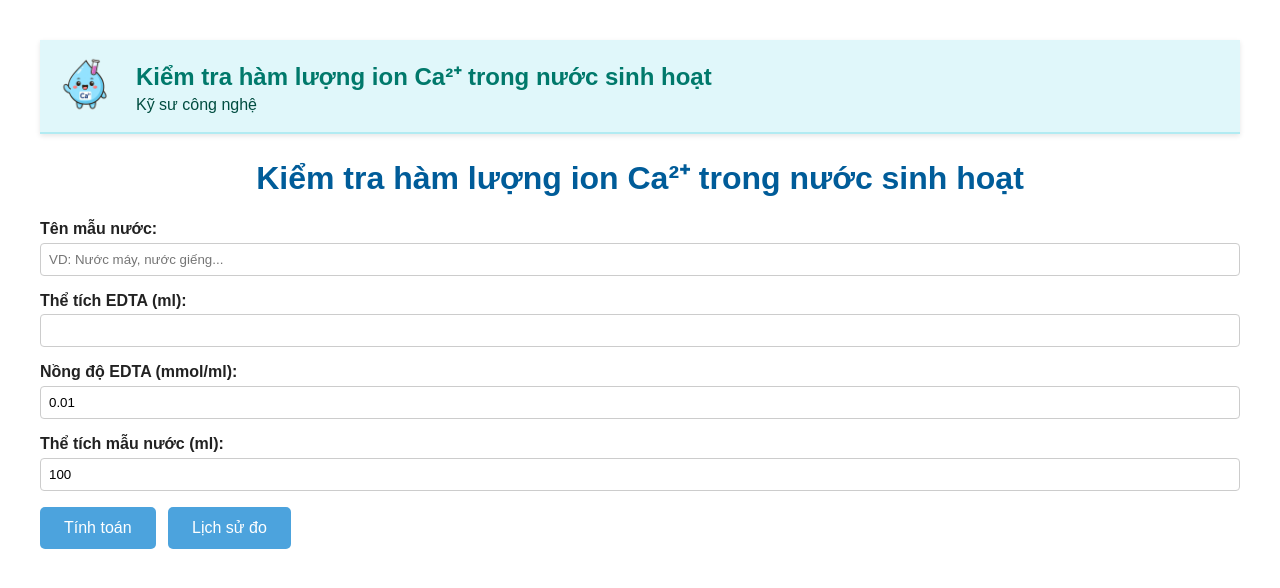
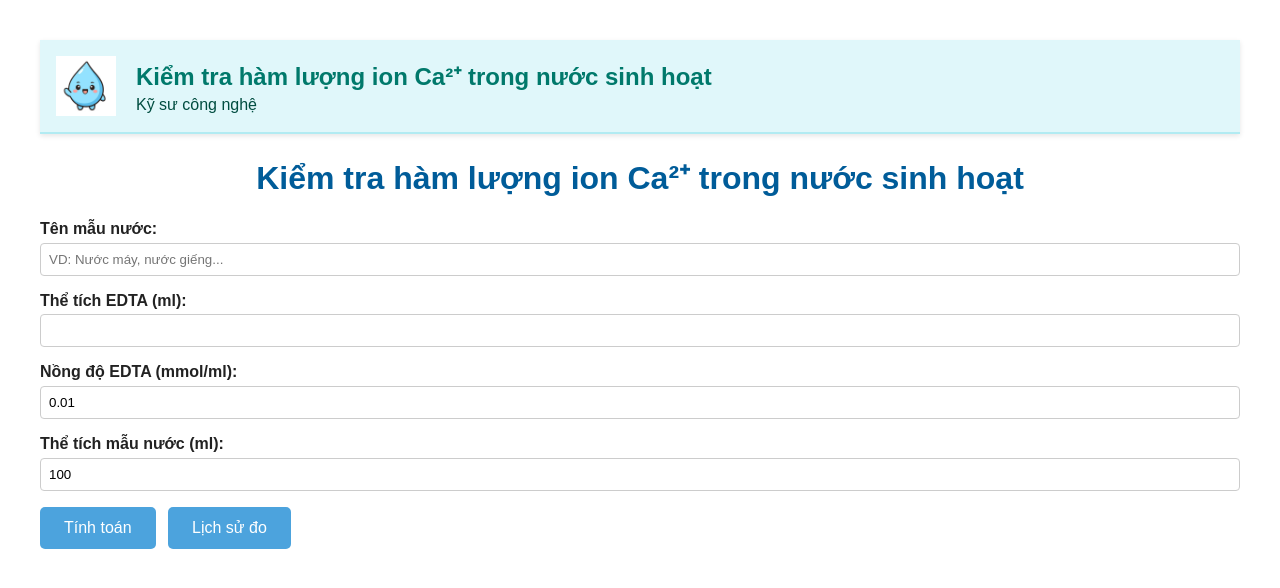
Before and after one commit to K-2711/TestCalcium, a plain HTML site: page index.html in a window 1280 px wide. Drawn offline with nearby package versions, Linux system fonts and the light colour scheme; some packages are replaced by stand-ins of ours; a script that the page names is missing.

Commit message:
Update index.html

```diff
--- a/index.html
+++ b/index.html
@@ -9,7 +9,7 @@
 <body>
   <!--header-->
   <header class="main-header">
-    <img src="water-drop-chibi...uhhhh....too cringe.png" alt="Logo" class="logo">
+    <img src="waterdrop.jpg" alt="Logo" class="logo">
     <div class="header-text">
       <h1>Kiểm tra hàm lượng ion Ca²⁺ trong nước sinh hoạt</h1>
       <p>Kỹ sư công nghệ</p>
```
